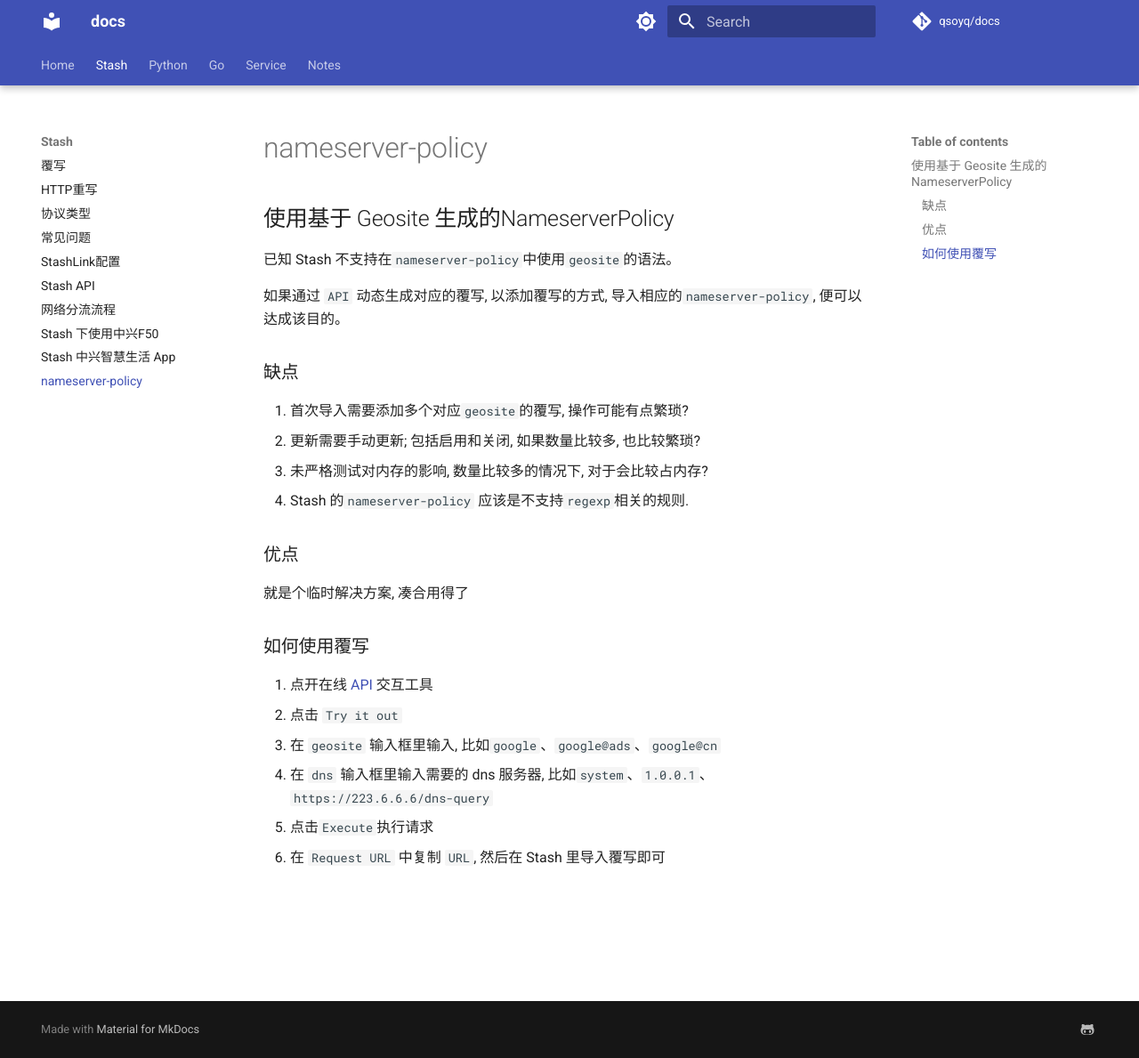
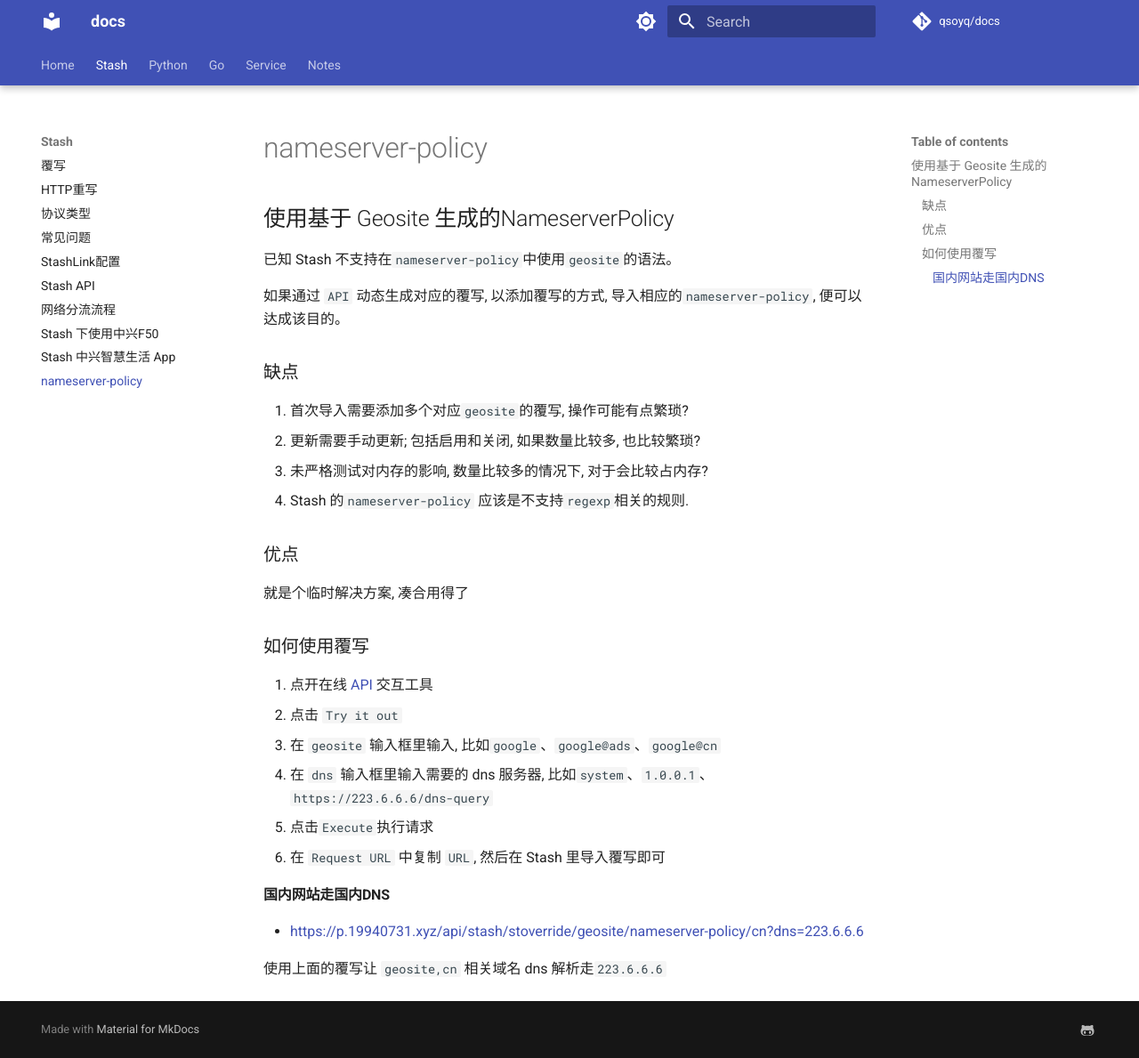
Before and after one commit to qsoyq/docs, an MkDocs documentation site: the page built from docs/Stash/nameserver-policy.md, in a window 1280 px wide and 1189 px high. Shown: the whole window at 89% size. Built offline with MkDocs 1.6.1 and Material for MkDocs 9.7.7, drawn with Linux system fonts in a browser that asks for light colours; comment, search, counter and statistics services are not loaded.

Commit message:
update docs/Stash/nameserver-policy.md

```diff
--- a/docs/Stash/nameserver-policy.md
+++ b/docs/Stash/nameserver-policy.md
@@ -25,3 +25,9 @@
 4. 在 `dns` 输入框里输入需要的 dns 服务器, 比如`system`、`1.0.0.1`、`https://223.6.6.6/dns-query`
 5. 点击`Execute`执行请求
 6. 在 `Request URL` 中复制 `URL`, 然后在 Stash 里导入覆写即可
+
+#### 国内网站走国内DNS
+
+- <https://p.19940731.xyz/api/stash/stoverride/geosite/nameserver-policy/cn?dns=223.6.6.6>
+
+使用上面的覆写让 `geosite,cn` 相关域名 dns 解析走`223.6.6.6`
```
